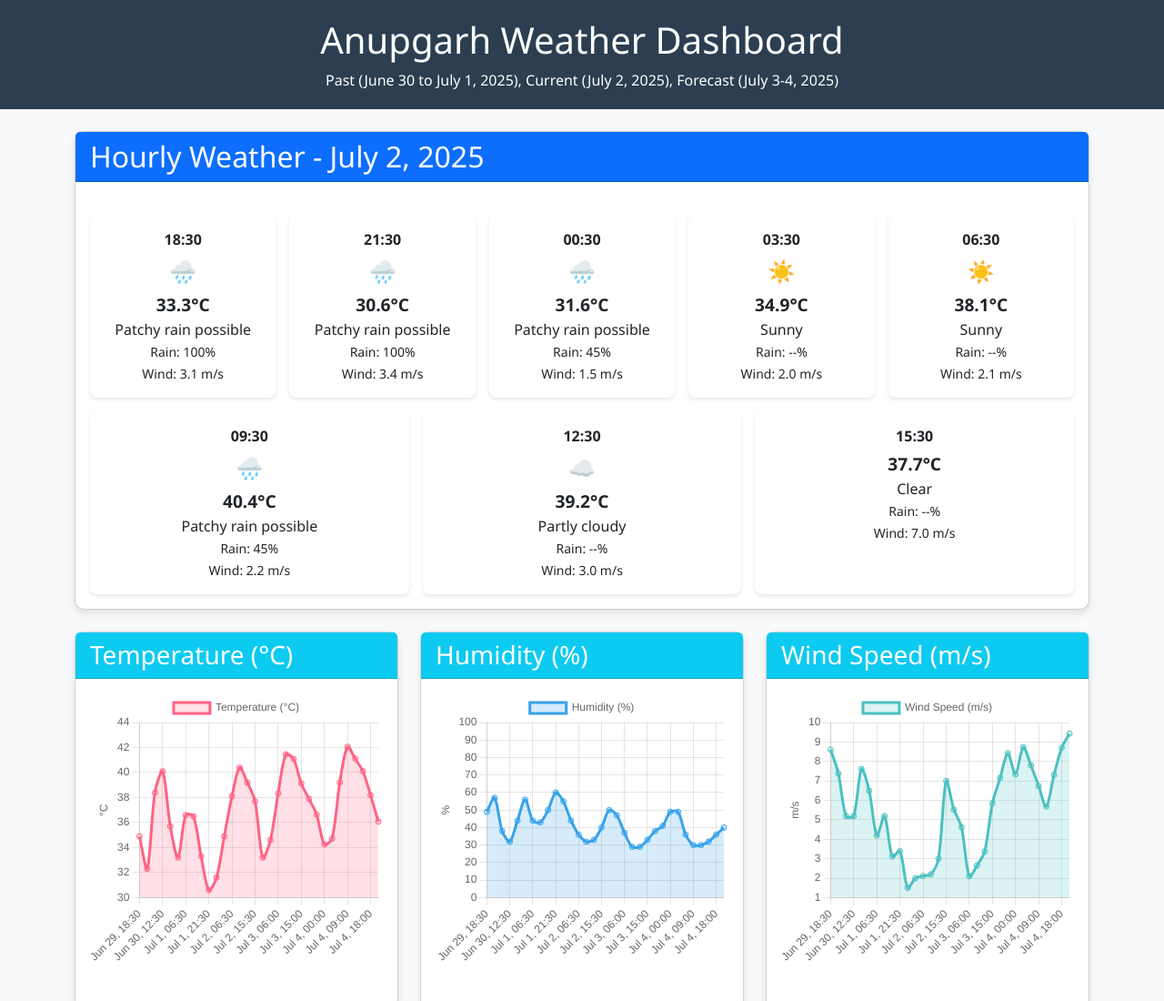
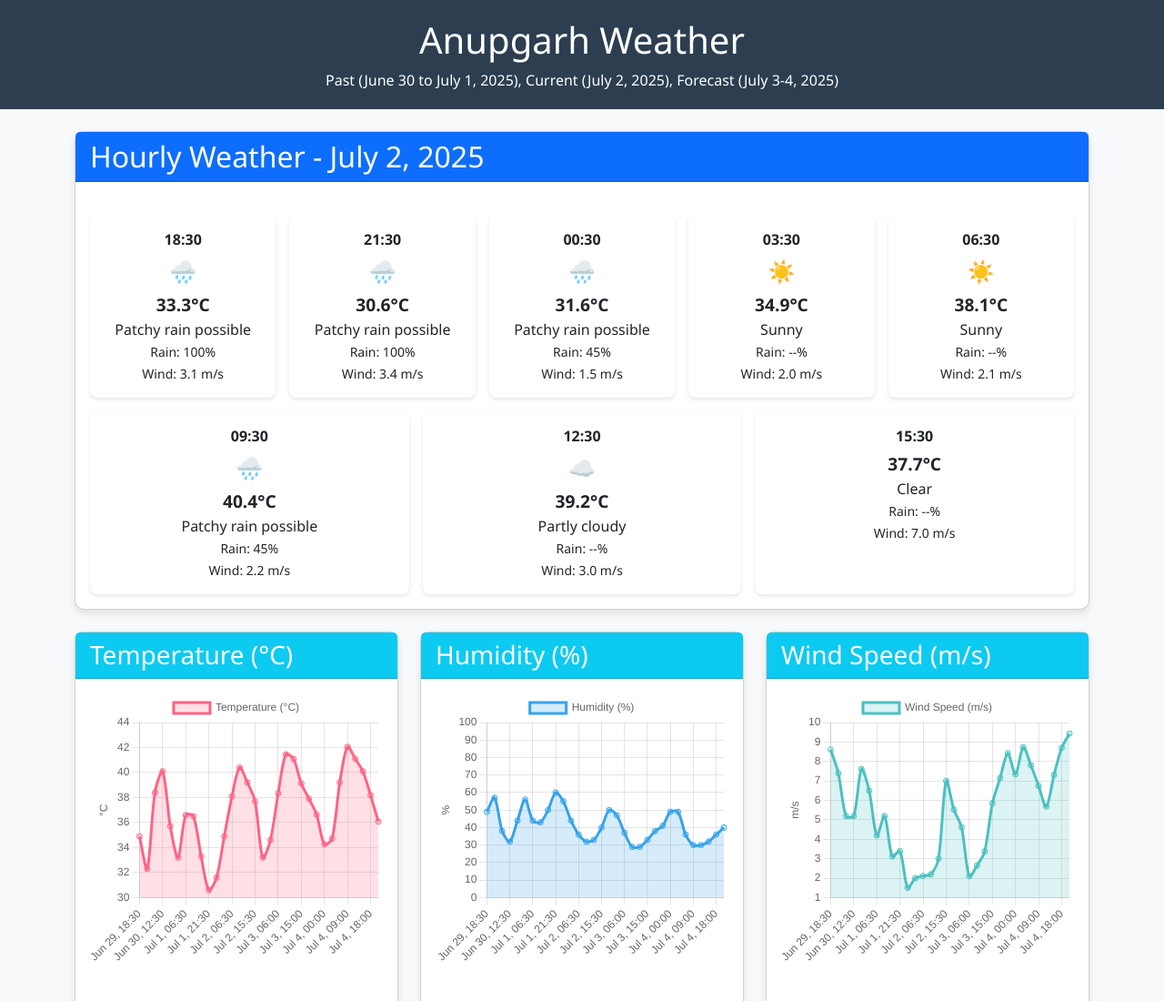
Before and after one commit to P-dhayal/weather, a plain HTML site: page index.html in a window 1280 px wide. Shown: the top 1100 px of the page at 91% size. Drawn offline with nearby package versions, Linux system fonts and the light colour scheme.

Commit message:
Update index.html

```diff
--- a/index.html
+++ b/index.html
@@ -3,7 +3,7 @@
 <head>
     <meta charset="UTF-8">
     <meta name="viewport" content="width=device-width, initial-scale=1.0">
-    <title>Anupgarh Weather Dashboard</title>
+    <title>Anupgarh Weather </title>
     <link href="https://cdn.jsdelivr.net/npm/bootstrap@5.3.0/dist/css/bootstrap.min.css" rel="stylesheet">
     <script src="https://cdn.jsdelivr.net/npm/chart.js"></script>
     <style>
@@ -29,7 +29,7 @@
 </head>
 <body>
     <div class="dashboard-header text-center">
-        <h1>Anupgarh Weather Dashboard</h1>
+        <h1>Anupgarh Weather </h1>
         <p class="mb-0" id="date-range">Loading date range...</p>
     </div>
 
```
